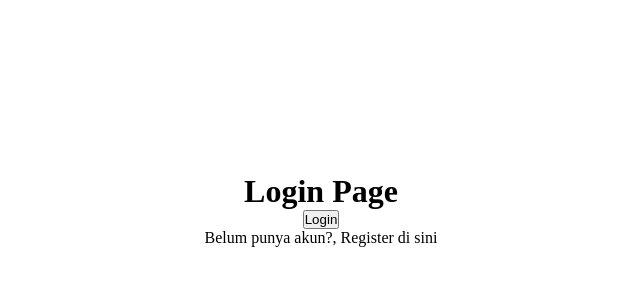
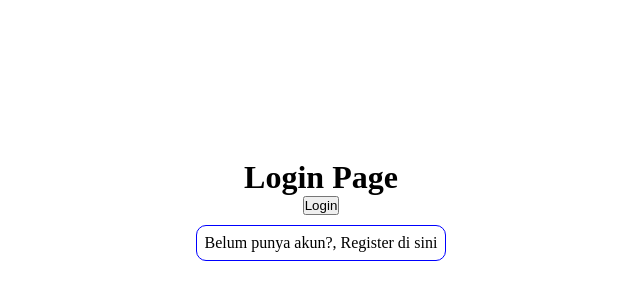
Before and after one commit to argianardi/sinauNextJs, a Next.js app: page /auth/login in a window 1280 px wide. Shown: the part 190-490 px from the top of the page, without its empty margins (319-959 px from the left). Built offline with nearby package versions, Linux system fonts and the light colour scheme.

Commit message:
Style: Add css in js

```diff
--- a/src/views/Auth/Login/index.tsx
+++ b/src/views/Auth/Login/index.tsx
@@ -15,7 +15,14 @@ const LoginViews = () => {
     <div className={style.layout}>
       <h1>Login Page</h1>
       <button onClick={handleLogin}>Login</button>
-      <p>
+      <p
+        style={{
+          border: '1px solid blue',
+          marginTop: '10px',
+          borderRadius: '10px',
+          padding: '8px',
+        }}
+      >
         Belum punya akun?, Register <Link href={'/auth/register'}>di sini</Link>{' '}
       </p>
     </div>
```
